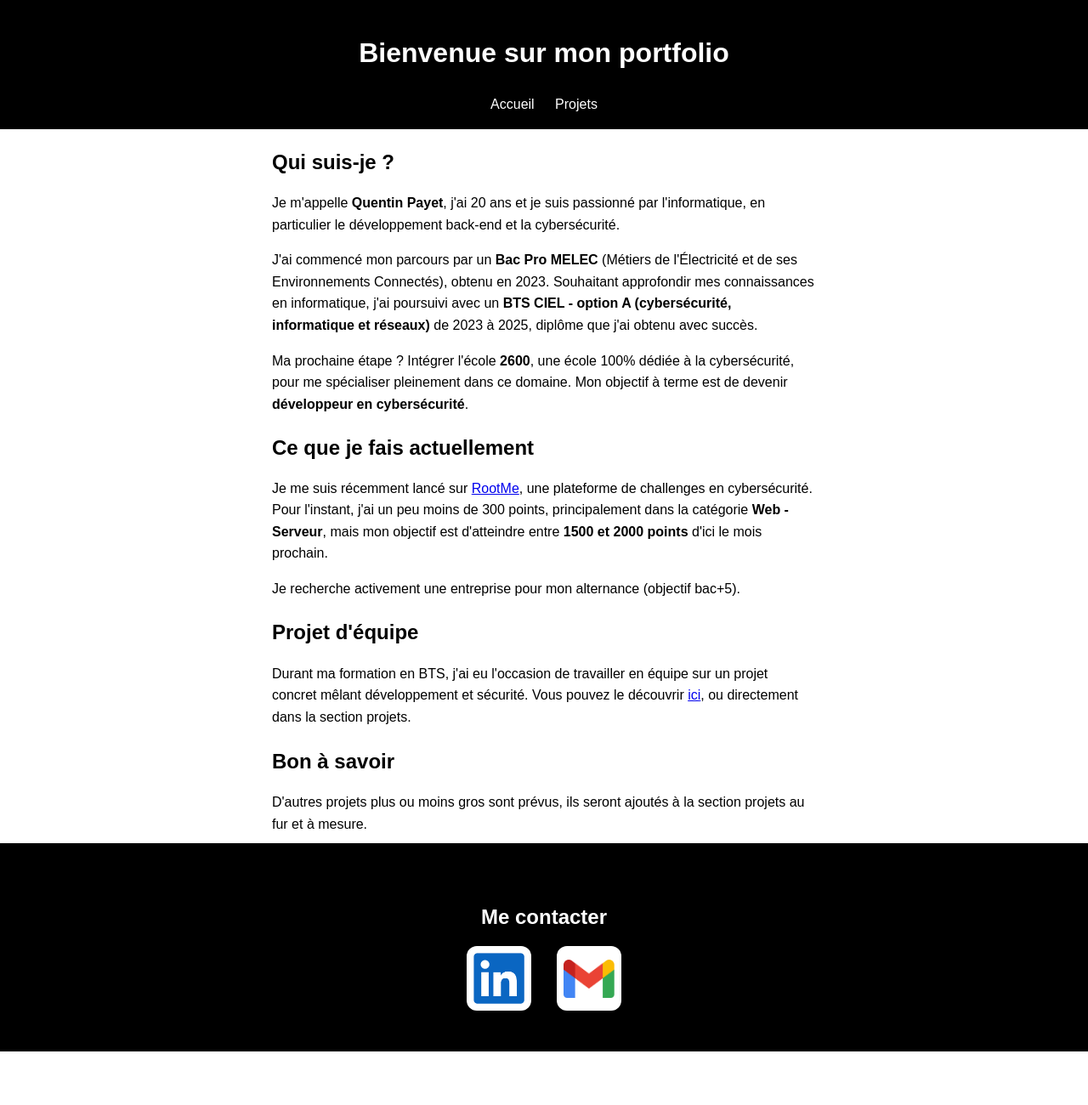
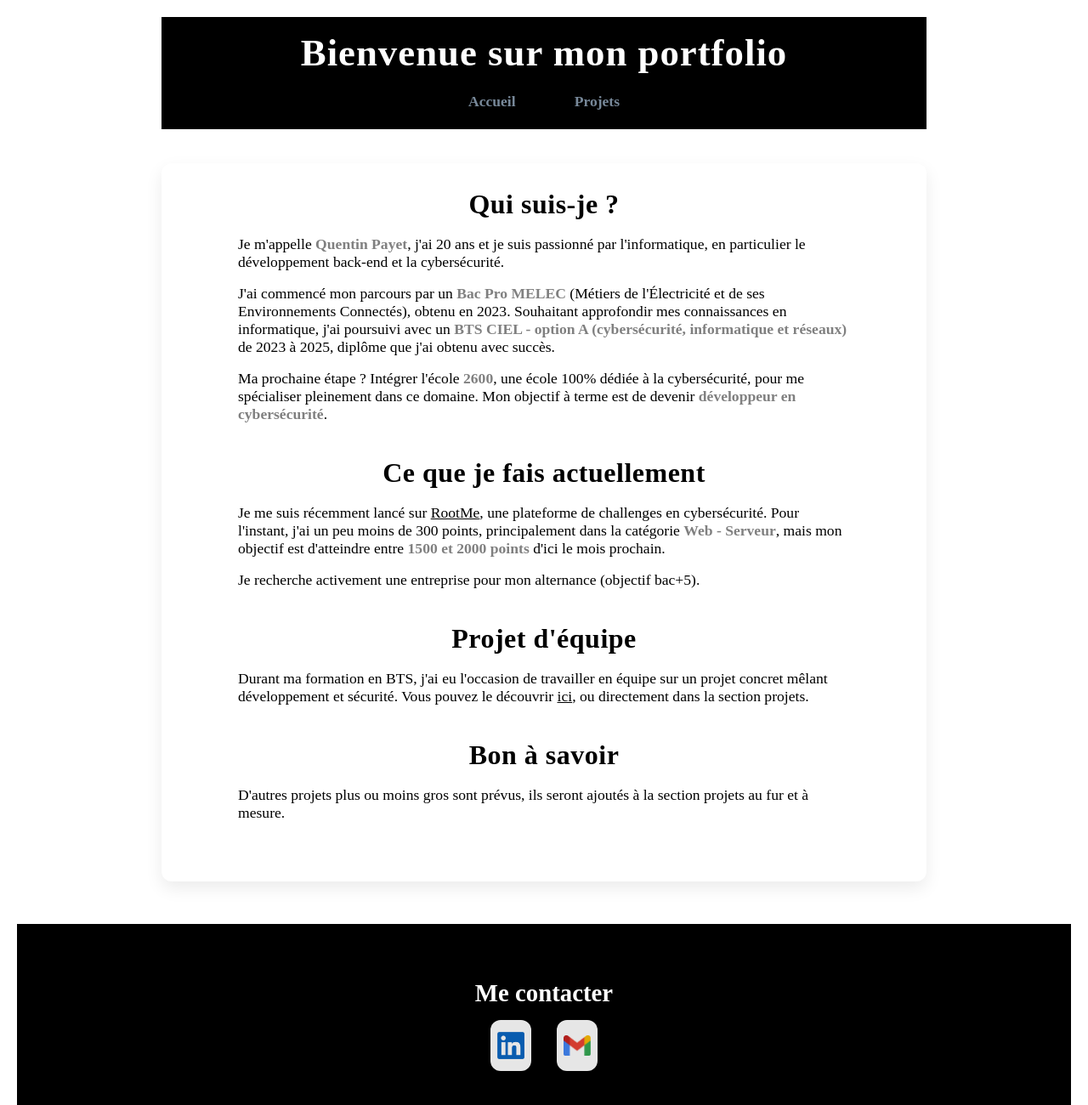
Before and after one commit to Wees3/Wees3.github.io, a plain HTML site: page index.html in a window 1280 px wide. Shown: the top 1300 px of the page at 85% size. Before the commit the page ends 1237 px from the top, so only its background shows below. Drawn offline with Linux system fonts and the light colour scheme.

Commit message:
refonte complète CSS

```diff
--- a/css/base.css
+++ b/css/base.css
@@ -1,57 +1,147 @@
-.page-accueil {
-    display: flex;
-    flex-direction: column;
-    min-height: 100vh;
+* {
+  box-sizing: border-box;
+  margin: 0;
+  padding: 0;
 }
 
-  .page-accueil main {
-    flex: 1;
+body.style-page {
+  padding: 20px;
 }
 
-  .page-accueil footer {
-    padding: 0.5rem 1rem; /* plus petit footer */
-    background: #000;
-    color: #fff;
+header {
+  max-width: 900px;
+  margin: 0 auto 40px;
   text-align: center;
 }
 
+header h1 {
+  font-size: 2.8rem;
+  color: white;
+  margin-bottom: 15px;
+  font-weight: 700;
+  letter-spacing: 1px;
+}
 
-/*
-html {
-    height: 100%;
-} */
+header nav {
+  display: flex;
+  justify-content: center;
+  gap: 25px;
+}
 
-body {
-    /* min-height: 100vh;
-    display: flex;
-    flex-direction: column; */
-    font-family: sans-serif;
-    margin: 0;
-    padding: 0;
-    line-height: 1.6;
+header nav a {
+  text-decoration: none;
+  color: lightslategray;
+  font-weight: 600;
+  font-size: 1.1rem;
+  padding: 6px 12px;
+  border-radius: 6px;
+  transition: background-color 0.3s ease, color 0.3s ease;
+}
+
+header nav a:hover,
+header nav a:focus {
+  background-color: black;
+  color: white;
+}
+
+main.index-page {
+  max-width: 900px;
+  margin: 0 auto 50px;
   background: white;
+  padding: 30px 40px;
+  border-radius: 12px;
+  box-shadow: 0 8px 20px rgba(0,0,0,0.08);
+}
+
+main section {
+  margin-bottom: 40px;
+}
+
+main section h2 {
+  font-size: 2rem;
   color: black;
+  margin-bottom: 18px;
+  text-align: center;
+  font-weight: 700;
+  letter-spacing: 0.5px;
+}
+
+main p {
+  font-size: 1.1rem;
+  color: black;
+  margin-bottom: 16px;
+  max-width: 720px;
+  margin-left: auto;
+  margin-right: auto;
+}
+
+strong {
+  color: grey;
+  font-weight: 700;
+}
+
+a {
+  color: black;
+  text-decoration: underline;
+  transition: color 0.3s ease;
+}
+
+a:hover,
+a:focus {
+  color: black;
+  text-decoration: none;
+}
+
+footer {
+  background-color: gray;
+  padding: 25px 0;
+  color: white;
   text-align: center;
 }
 
-main {
-    flex: 1; /* ✅ pousse le footer au bas */
+footer h2 {
+  font-size: 1.8rem;
+  margin-bottom: 15px;
+  font-weight: 700;
 }
 
-
-  section {
-    max-width: 50%;  /* limite la largeur du texte */
-    margin: 0 auto;    /* centre le bloc horizontalement */
-    text-align: left;  /* texte aligné à gauche à l’intérieur du bloc */
-    padding: 0 1rem;   /* un peu de marge intérieure sur les côtés */
+.contact-icons {
+  display: flex;
+  justify-content: center;
+  gap: 25px;
 }
 
-
-section h2 {
-    margin-bottom: 15px;
+.contact-icons a {
+  display: inline-block;
+  width: 48px;
+  height: 48px;
 }
 
-section p {
-    margin-bottom: 10px;
-    line-height: 1.6;
+.contact-icons img {
+  max-width: 100%;
+  height: auto;
+  filter: brightness(90%);
+  transition: filter 0.3s ease;
 }
+
+.contact-icons a:hover img,
+.contact-icons a:focus img {
+  filter: brightness(140%);
+  cursor: pointer;
+}
+
+/* Responsive */
+@media (max-width: 600px) {
+  main.index-page {
+    padding: 20px;
+  }
+
+  header nav {
+    flex-direction: column;
+    gap: 12px;
+  }
+
+  footer h2 {
+    font-size: 1.5rem;
+  }
+}
--- a/index.html
+++ b/index.html
@@ -6,7 +6,8 @@
   <meta name="viewport" content="width=device-width, initial-scale=1.0">
   <link rel="stylesheet" href="style.css">
 </head>
-<body class="page-accueil">
+
+<body class="style-page">
   <header>
     <h1>Bienvenue sur mon portfolio</h1>
     <nav>
@@ -15,7 +16,7 @@
     </nav>
   </header>
 
-  <main>
+  <main class="index-page">
     <section id="presentation">
       <h2>Qui suis-je ?</h2>
       <p>Je m'appelle <strong>Quentin Payet</strong>, j'ai 20 ans et je suis passionné par l'informatique, en particulier le développement back-end et la cybersécurité.</p>
@@ -30,7 +31,7 @@
 
     <section id="experience">
       <h2>Ce que je fais actuellement</h2>
-        Je me suis récemment lancé sur <a href="https://www.root-me.org/" target="_blank">RootMe</a>, une plateforme de challenges en cybersécurité.
+        <p>Je me suis récemment lancé sur <a href="https://www.root-me.org/" target="_blank">RootMe</a>, une plateforme de challenges en cybersécurité.
         Pour l'instant, j'ai un peu moins de 300 points, principalement dans la catégorie <strong>Web - Serveur</strong>,
         mais mon objectif est d'atteindre entre <strong>1500 et 2000 points</strong> d'ici le mois prochain.</p>
         <p>Je recherche activement une entreprise pour mon alternance (objectif bac+5).</p>
```
Also changed, not shown: projets/arrosage_intelligent.html (+2 -2 lines), projets/en_construction.html (+2 -2 lines), projets/projets.html (+1 -1 lines). Lines whose indentation alone changed are shown as unchanged.
